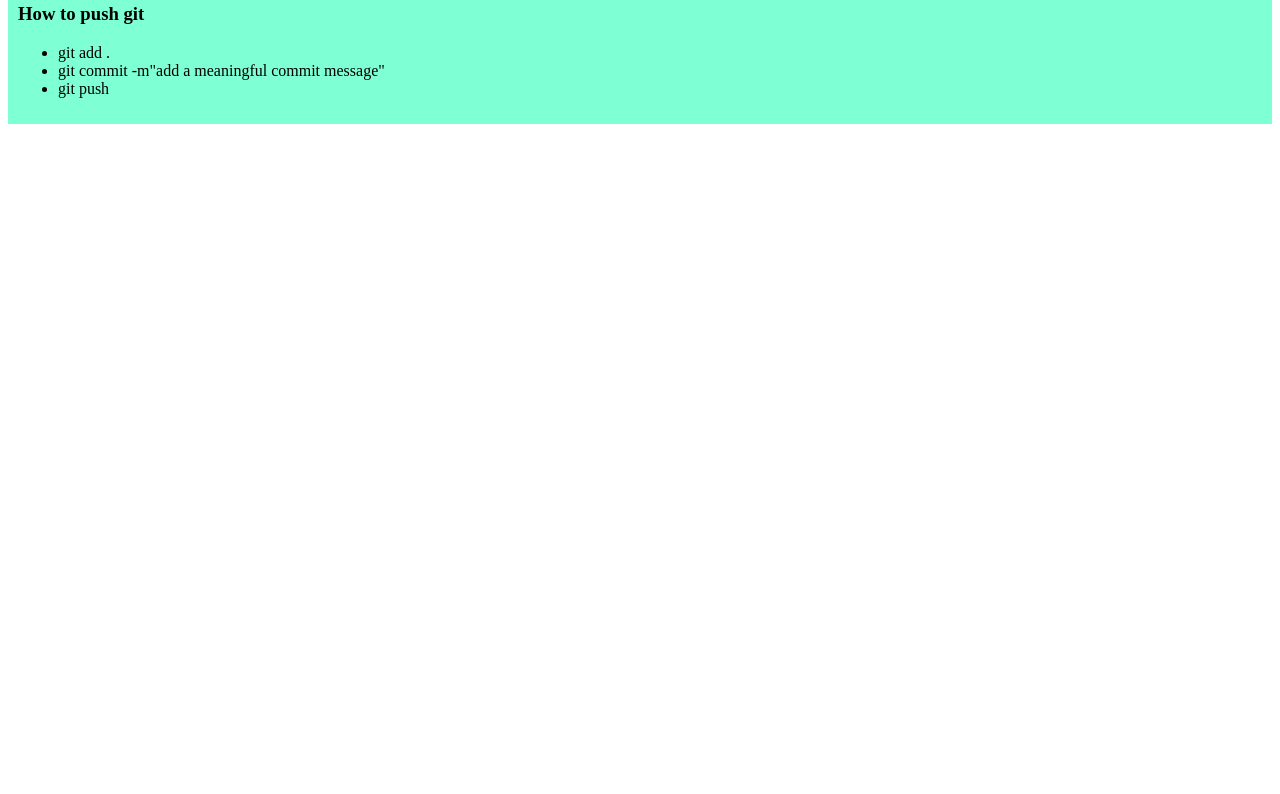
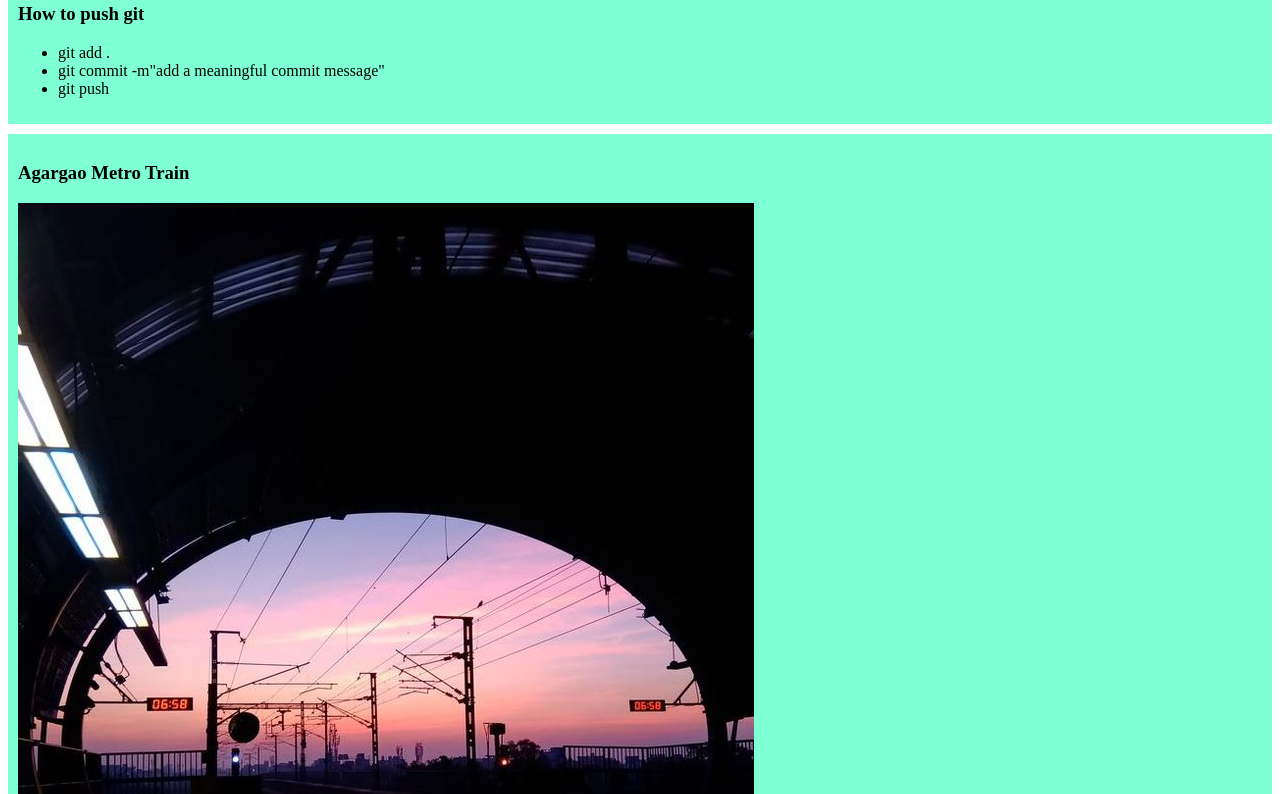
Before and after one commit to eva-mew/my-simple-website, a plain HTML site: page index.html in a window 1280 px wide. Shown: the part 476-1270 px from the top of the page. Before the commit the page ends 800 px from the top, so only its background shows below. Drawn offline with Linux system fonts and the light colour scheme.

Commit message:
added metro train

```diff
--- a/index.html
+++ b/index.html
@@ -45,7 +45,10 @@
 
     </ul>
 </div>
-
+<div>
+    <h3> Agargao Metro Train</h3>
+    <img src="images/metro.jpg" alt="">
+</div>
 
 </body>
 </html>
```
Also changed, not shown: images/metro.jpg (added).
